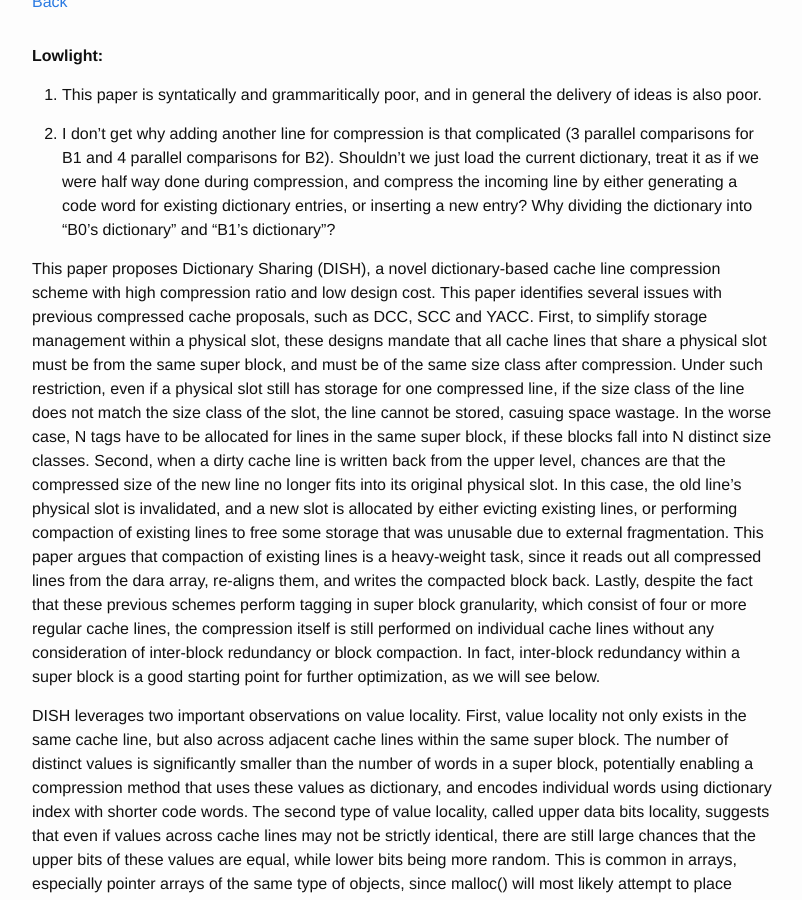
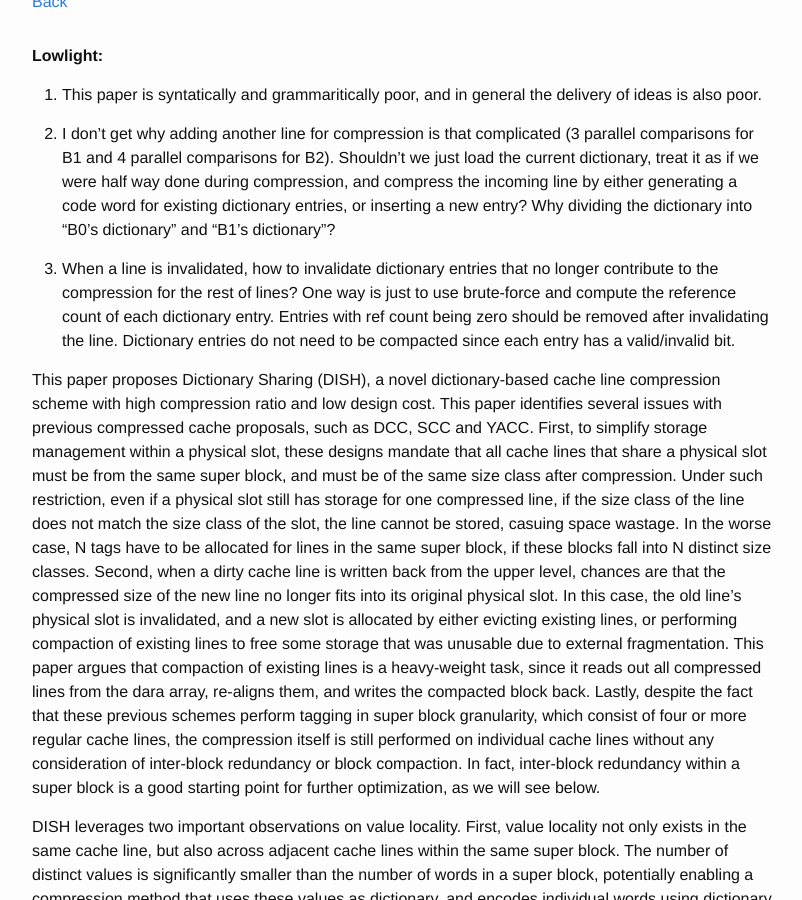
Before and after one commit to wangziqi2013/wangziqi2013.github.io, a Jekyll site: the page built from _posts/2020-07-18-dish.markdown, in a window 1280 px wide and 900 px high, scrolled down 490 px. Shown: the whole window, without its empty margins (238-1040 px from the left). Built offline with Jekyll 4.4.1, drawn with Linux system fonts in a browser that asks for light colours.

Commit message:
Adding lowlight

```diff
--- a/_posts/2020-07-18-dish.markdown
+++ b/_posts/2020-07-18-dish.markdown
@@ -22,6 +22,12 @@ version_mgmt:
    dictionary, treat it as if we were half way done during compression, and compress the incoming line by either
    generating a code word for existing dictionary entries, or inserting a new entry?
    Why dividing the dictionary into "B0's dictionary" and "B1's dictionary"?
+
+3. When a line is invalidated, how to invalidate dictionary entries that no longer contribute to the compression for the
+   rest of lines?
+   One way is just to use brute-force and compute the reference count of each dictionary entry. Entries with ref count
+   being zero should be removed after invalidating the line. Dictionary entries do not need to be compacted since
+   each entry has a valid/invalid bit.
 
 This paper proposes Dictionary Sharing (DISH), a novel dictionary-based cache line compression scheme with high compression
 ratio and low design cost. This paper identifies several issues with previous compressed cache proposals, such as DCC,
```
